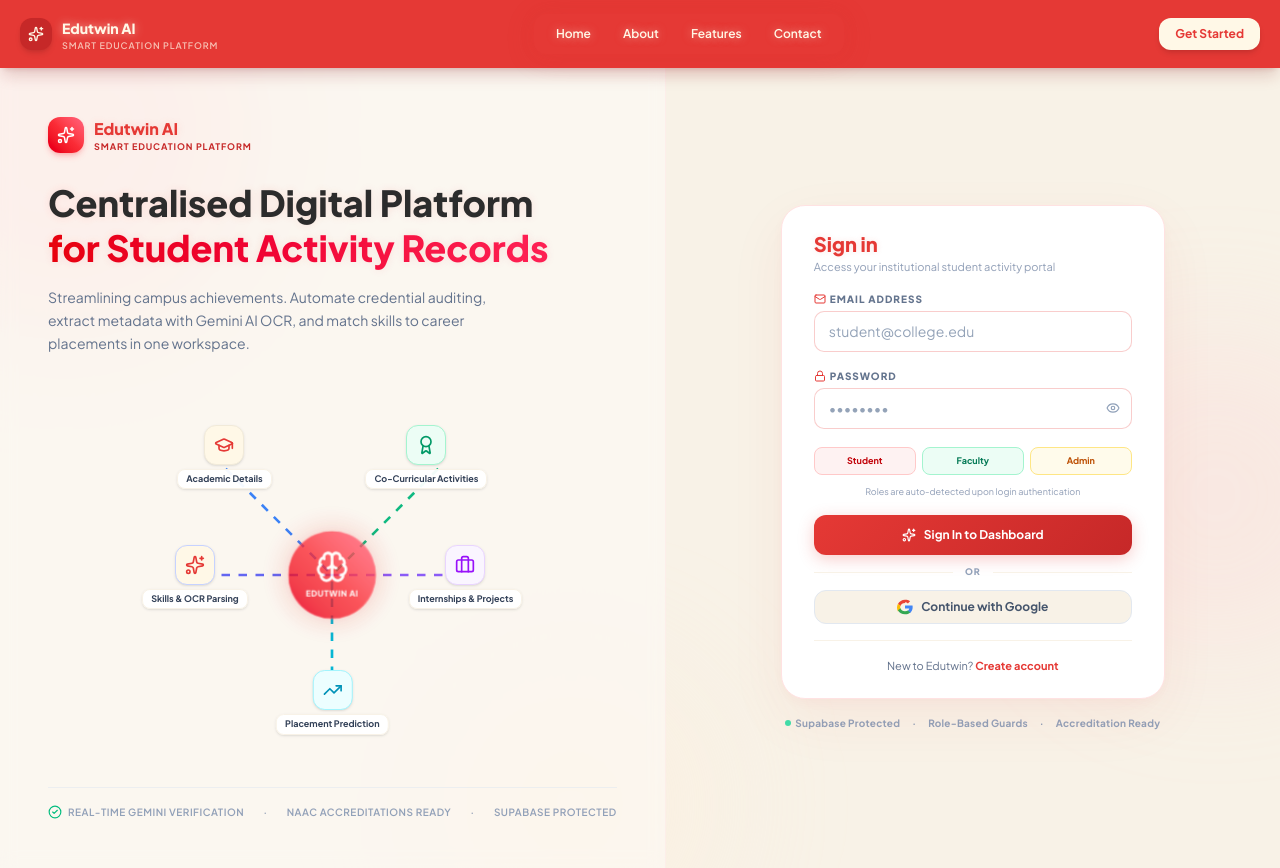
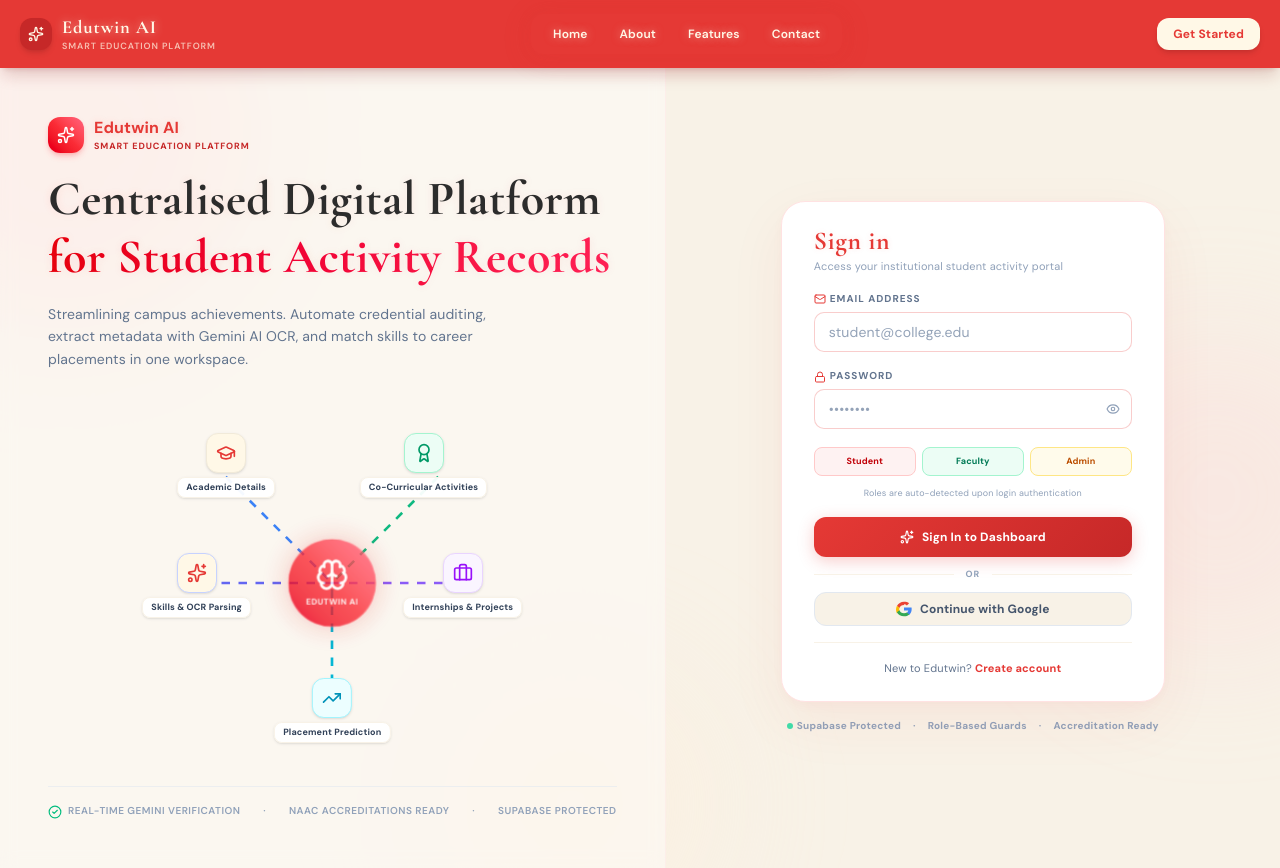
Before and after one commit to Mugilan-md/Edutwin-AI, a React (Vite) app: page / in a window 1280 px wide. Built offline with nearby package versions, Linux system fonts and the light colour scheme.

Commit message:
style: apply royal premium fonts — Cormorant Garamond (serif headings) + DM Sans (body UI)

```diff
--- a/src/components/Navbar.tsx
+++ b/src/components/Navbar.tsx
@@ -102,7 +102,7 @@
               <Sparkles className="w-4 h-4 text-white" />
             </div>
             <div>
-              <span className="font-black text-sm text-slate-800">Edutwin AI</span>
+              <span className="font-black text-sm text-slate-800" style={{fontFamily:'"Cormorant Garamond", Georgia, serif', fontSize:'1.15rem', letterSpacing:'0.04em'}}>Edutwin AI</span>
               <span className="block text-[9px] text-blue-400 font-bold uppercase tracking-widest -mt-0.5 hidden xs:block">
                 Smart Education
               </span>
--- a/src/index.css
+++ b/src/index.css
@@ -1,9 +1,11 @@
-@import url("https://fonts.googleapis.com/css2?family=Plus+Jakarta+Sans:wght@300;400;500;600;700;800;900&display=swap");
+/* ── Royal Premium Font Stack ── */
+@import url("https://fonts.googleapis.com/css2?family=Cormorant+Garamond:ital,wght@0,300;0,400;0,500;0,600;0,700;1,300;1,400;1,600&family=DM+Sans:ital,opsz,wght@0,9..40,300;0,9..40,400;0,9..40,500;0,9..40,600;0,9..40,700;1,9..40,400&display=swap");
 
 @import "tailwindcss";
 
 @theme {
-  --font-sans: "Plus Jakarta Sans", -apple-system, BlinkMacSystemFont, "Segoe UI", Roboto, sans-serif;
+  --font-sans: "DM Sans", -apple-system, BlinkMacSystemFont, "Segoe UI", Roboto, sans-serif;
+  --font-display: "Cormorant Garamond", Georgia, "Times New Roman", serif;
 
   /* Redefining existing colors to map to the new brand palette */
   --color-blue-50: #FFF8E7;   /* Secondary: Ivory / Cream */
@@ -51,17 +53,52 @@
 }
 
 body {
-  font-family: "Plus Jakarta Sans", sans-serif;
+  font-family: "DM Sans", -apple-system, BlinkMacSystemFont, sans-serif;
   background-color: #F8F2E7; /* Bright Golden Cream Beige */
   color: #2C2C2C; /* Charcoal */
   min-height: 100vh;
-  line-height: 1.6;
-  text-shadow: 0 0 1px rgba(229, 57, 53, 0.05);
+  line-height: 1.65;
+  font-size: 15px;
+  font-weight: 400;
+  letter-spacing: 0.01em;
+  text-rendering: optimizeLegibility;
+  -webkit-font-smoothing: antialiased;
 }
 
+/* ── Royal Display Headings ── */
 h1, h2, h3, h4, h5, h6 {
-  color: #E53935; /* Headings in Bright Red */
-  text-shadow: 0 0 8px rgba(229, 57, 53, 0.12);
+  font-family: "Cormorant Garamond", Georgia, serif;
+  color: #E53935;
+  font-weight: 600;
+  letter-spacing: 0.02em;
+  line-height: 1.2;
+  text-shadow: 0 0 8px rgba(229, 57, 53, 0.1);
+}
+h1 { font-size: clamp(2rem, 4vw, 3rem); font-weight: 700; letter-spacing: 0.01em; }
+h2 { font-size: clamp(1.5rem, 2.5vw, 2rem); font-weight: 600; }
+h3 { font-size: clamp(1.2rem, 2vw, 1.5rem); font-weight: 600; }
+
+/* ── Premium Brand Serif Overrides ── */
+/* Navbar brand name gets the serif display font */
+nav a span.font-black,
+nav span.font-black {
+  font-family: "Cormorant Garamond", Georgia, serif !important;
+  font-size: 1.1rem !important;
+  font-weight: 700 !important;
+  letter-spacing: 0.05em !important;
+}
+
+/* All bold labels and upper-case tracking text get DM Sans */
+.text-xs, .text-\[10px\], .text-\[9px\], .text-\[11px\] {
+  font-family: "DM Sans", sans-serif;
+}
+
+/* Card headings get serif treatment */
+.glass-card h2, .glass-card h3,
+.glass-card-strong h2, .glass-card-strong h3 {
+  font-family: "Cormorant Garamond", Georgia, serif;
+  font-weight: 600;
+  letter-spacing: 0.03em;
 }
 
 /* Custom Background Gradient overrides for JSX files */
--- a/src/pages/login.tsx
+++ b/src/pages/login.tsx
@@ -160,7 +160,7 @@
               <Sparkles className="w-4 h-4 text-[#FFF8E7]" />
             </div>
             <div>
-              <span className="font-black text-sm text-[#FFF8E7]" style={{textShadow: '0 0 10px rgba(255,248,231,0.6)'}}>Edutwin AI</span>
+              <span className="font-black text-sm text-[#FFF8E7]" style={{textShadow: '0 0 10px rgba(255,248,231,0.6)', fontFamily:'"Cormorant Garamond", Georgia, serif', fontSize:'1.15rem', letterSpacing:'0.05em'}}>Edutwin AI</span>
               <span className="block text-[9px] text-[#FFF8E7]/70 font-semibold uppercase tracking-widest -mt-0.5">Smart Education Platform</span>
             </div>
           </div>
@@ -205,7 +205,7 @@
 
         {/* Content Heading */}
         <div className={`space-y-4 my-2 transition-all duration-700 ${showUI ? "opacity-100 translate-y-0" : "opacity-0 translate-y-6"}`}>
-          <h1 className="text-3xl lg:text-4xl font-black leading-tight" style={{color:'#2C2C2C'}}>
+          <h1 className="text-3xl lg:text-4xl font-black leading-tight" style={{color:'#2C2C2C', fontFamily:'"Cormorant Garamond", Georgia, serif', fontWeight:700, letterSpacing:'0.01em'}}>
             Centralised Digital Platform<br />
             <span className="bg-gradient-to-r from-red-600 to-rose-500 bg-clip-text text-transparent">
               for Student Activity Records
@@ -249,7 +249,7 @@
         >
           {/* Card Header */}
           <div className="mb-4">
-            <h2 className="text-xl font-black" style={{color:'#E53935', textShadow:'0 0 6px rgba(229,57,53,0.12)'}}>Sign in</h2>
+            <h2 className="text-xl font-black" style={{color:'#E53935', textShadow:'0 0 6px rgba(229,57,53,0.12)', fontFamily:'"Cormorant Garamond", Georgia, serif', fontSize:'1.6rem', fontWeight:700, letterSpacing:'0.03em'}}>Sign in</h2>
             <p className="text-[11px] text-slate-400">Access your institutional student activity portal</p>
           </div>
 
```
